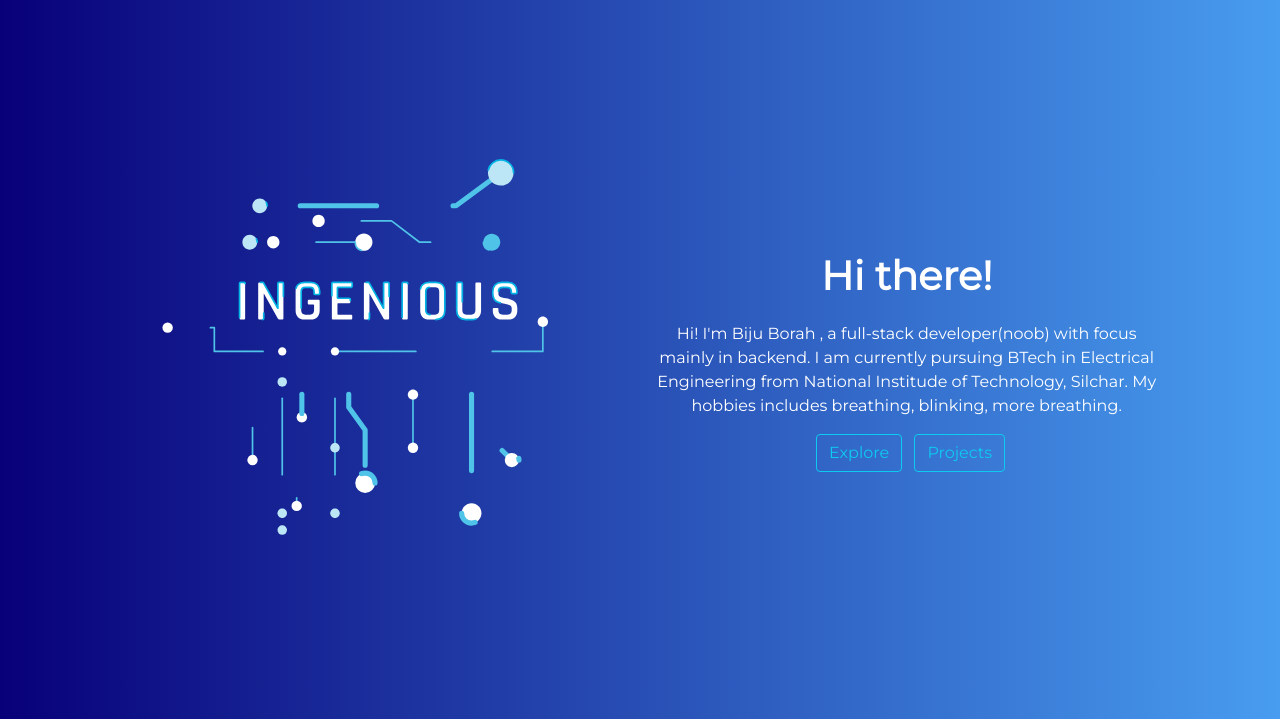
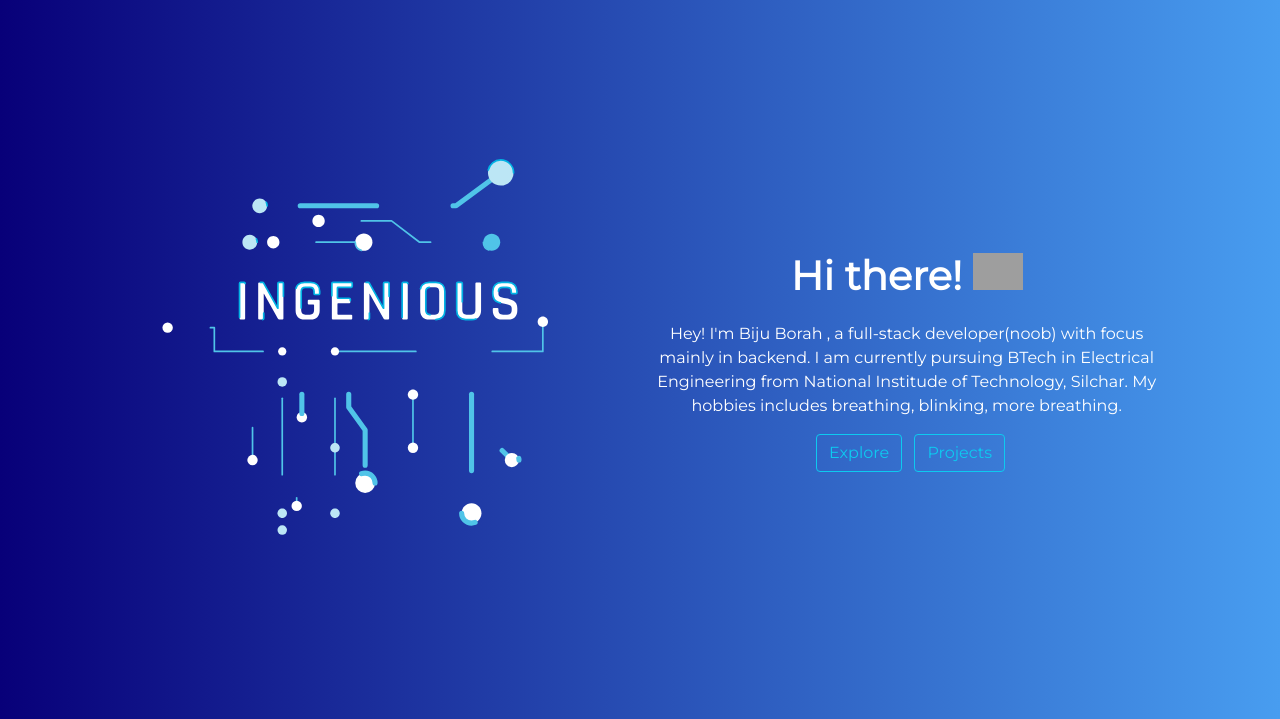
Before and after one commit to biju-borah/Portfolio-Web, a Django app: template templates/home.html in a window 1280 px wide. Shown: the part 81-800 px from the top of the page. Run offline with Django 3.2, Linux system fonts and the light colour scheme; the template is opened without the code that fills it, so the values that code supplies are empty; grey boxes are pictures that could not be loaded.

Commit message:
added hand gif

```diff
--- a/templates/home.html
+++ b/templates/home.html
@@ -166,8 +166,8 @@
                 <div class="col-md-1 order-1"></div>
                 <div class="col-md-1 order-4"></div>
                 <div class="col-md-5 px-1 order-3 content">
-                    <p class="promo-title text-center">Hi there!</p>
-                    <p class="quote text-center px-1">Hi! I'm Biju Borah , a full-stack developer(noob) with focus
+                    <p class="promo-title text-center">Hi there! <img class='mb-3' src="https://raw.githubusercontent.com/ABSphreak/ABSphreak/master/gifs/Hi.gif" width="50px"></p>
+                    <p class="quote text-center px-1">Hey! I'm Biju Borah , a full-stack developer(noob) with focus
                         mainly in
                         backend. I am currently pursuing BTech in Electrical Engineering from National Institude of
                         Technology, Silchar. My hobbies includes breathing, blinking, more breathing. </p>
```
